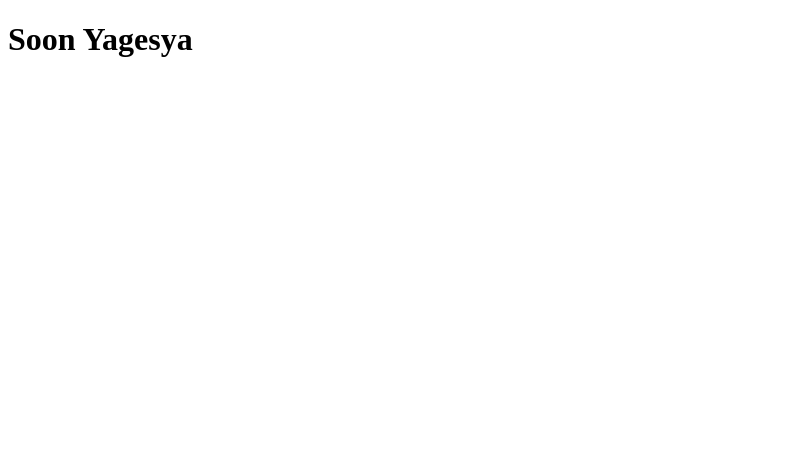
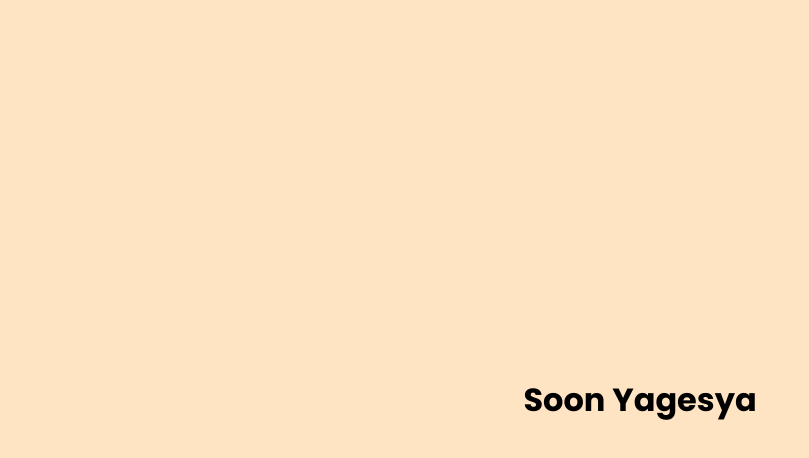
Before and after one commit to pajansgaj/WebTech_XIPPLG4_ByanHasyif, a plain HTML site: page kontenlandingpage.html in a window 1280 px wide. Shown: the whole page, without its empty margins (0-809 px from the left). Drawn offline with Linux system fonts and the light colour scheme.

Commit message:
Update kontenlandingpage.html

```diff
--- a/kontenlandingpage.html
+++ b/kontenlandingpage.html
@@ -4,7 +4,7 @@
     <meta charset="UTF-8">
     <meta name="viewport" content="width=device-width, initial-scale=1.0">
     <title>Soal A2</title>
-    <link rel="stylesheet" href="style.css">
+    <link rel="stylesheet" href="landingpage.css">
 </head>
 <body>
     <div class="container-konten">
```
